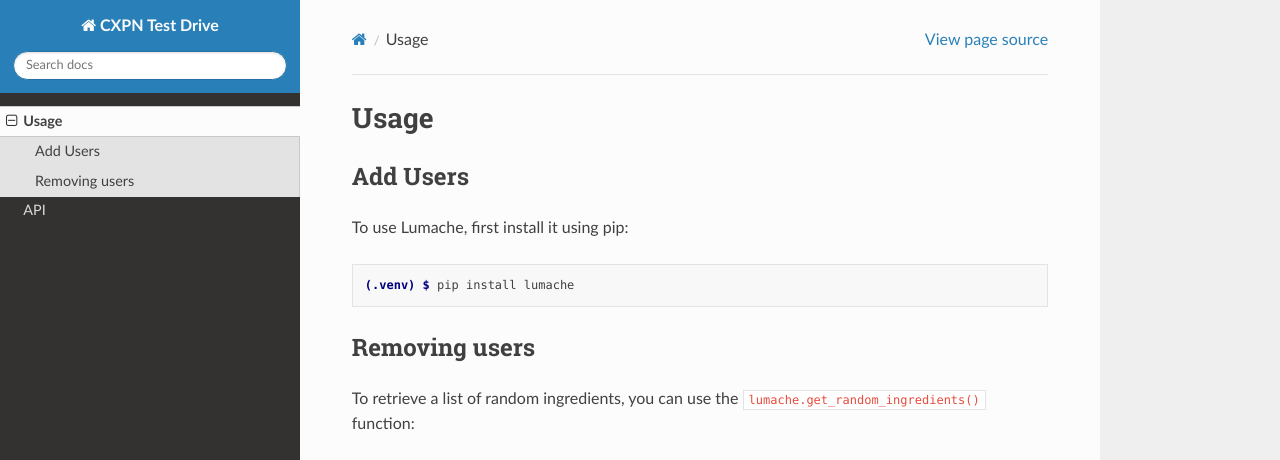
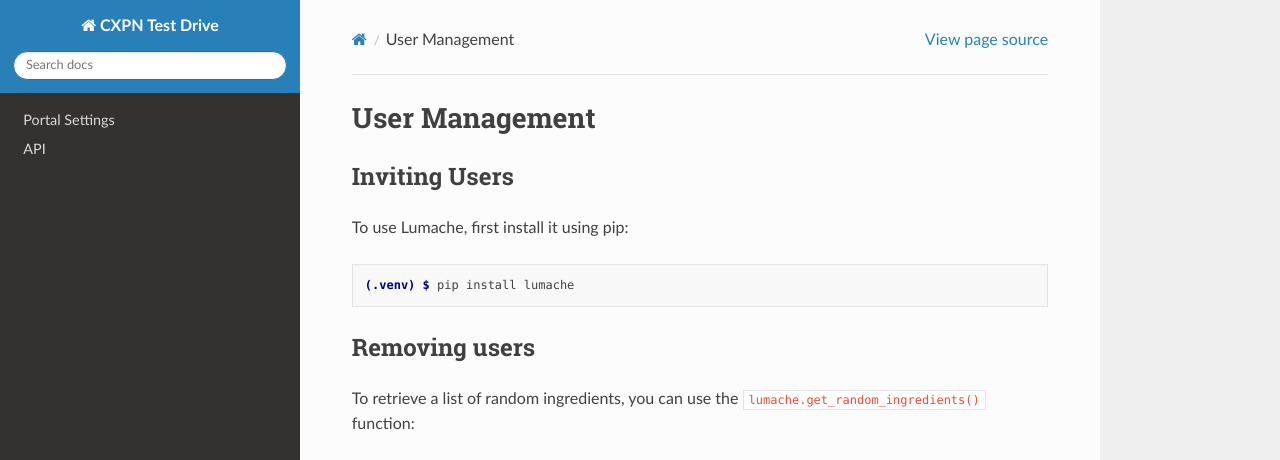
Before and after one commit to ColfaxResearch/cxpn-admin-readthedocs, a Sphinx documentation site: the page built from docs/source/user-management.rst, in a window 1280 px wide and 1095 px high. Shown: the top 460 px of the window. Built offline with Sphinx 7.4.7 and the Read the Docs theme 3.1.0, drawn with Linux system fonts in a browser that asks for light colours; pages that are not in the unit, such as notebooks, are missing from menus; some of the changed text lies outside the part shown; grey boxes are pictures that could not be loaded.

Commit message:
Renamed usage.rst to user-management.rst. Created new portal-settings.rst. Modified index.rst to include the changes.

```diff
--- a/docs/source/api.rst
+++ b/docs/source/api.rst
@@ -3,5 +3,3 @@ API
 
 .. autosummary::
    :toctree: generated
-
-   lumache
--- a/docs/source/index.rst
+++ b/docs/source/index.rst
@@ -6,8 +6,10 @@ that creates recipes mixing random ingredients.
 It pulls data from the `Open Food Facts database <https://world.openfoodfacts.org/>`_
 and offers a *simple* and *intuitive* API.
 
-Check out the :doc:`usage` section for further information, including
+Check out the :doc:`user-management` section for further information, including
 how to :ref:`user management` the project.
+
+For information on how to custom more granulator controlers of the portal check out :doc:`settings`.
 
 .. note::
 
@@ -19,4 +21,5 @@ Contents
 .. toctree::
 
    usage
+   portal-settings
    api
--- a/docs/source/usage.rst
+++ b/docs/source/user-management.rst
@@ -1,9 +1,9 @@
-Usage
+User Management
 =====
 
 .. _user management:
 
-Add Users
+Inviting Users
 ------------
 
 To use Lumache, first install it using pip:
@@ -31,3 +31,6 @@ For example:
 >>> import lumache
 >>> lumache.get_random_ingredients()
 ['shells', 'gorgonzola', 'parsley']
+
+Inviting Users
+------------
```
Also changed, not shown: docs/source/portal-settings.rst (added, +10 -0 lines).
